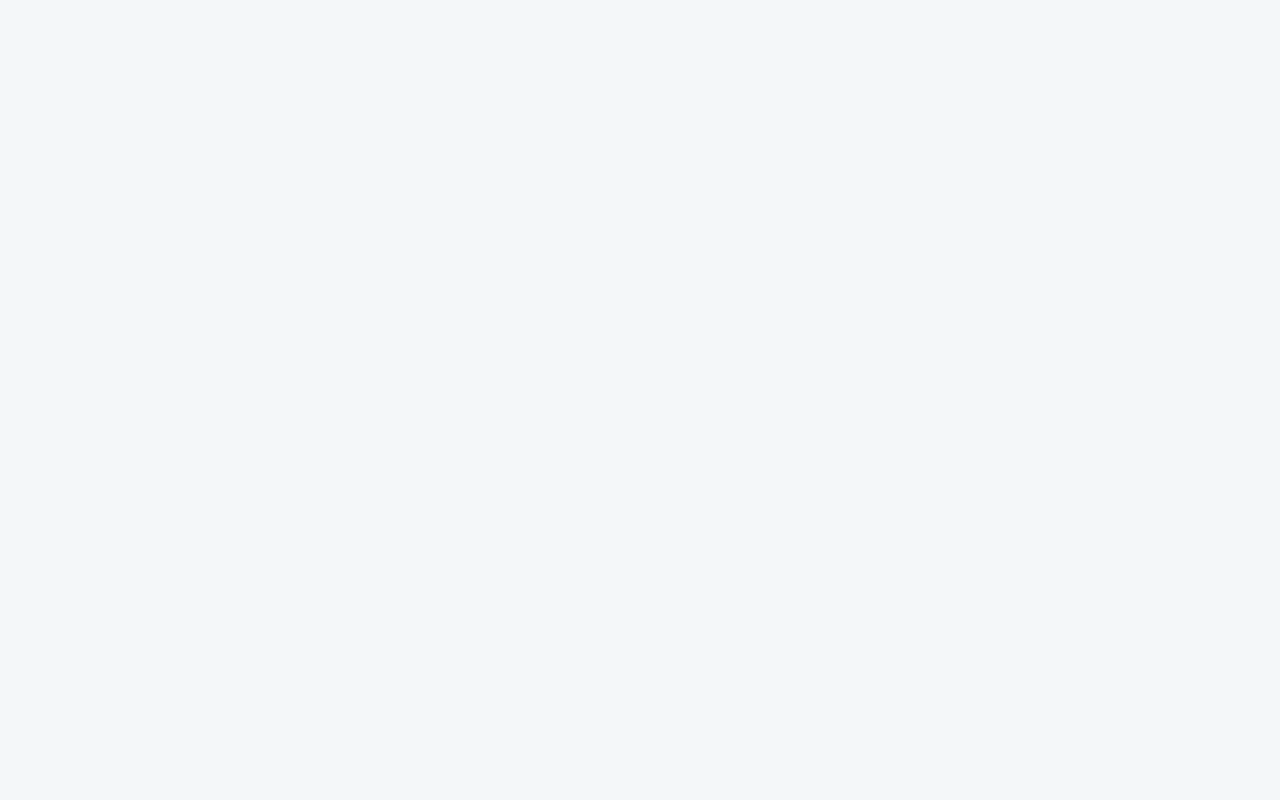
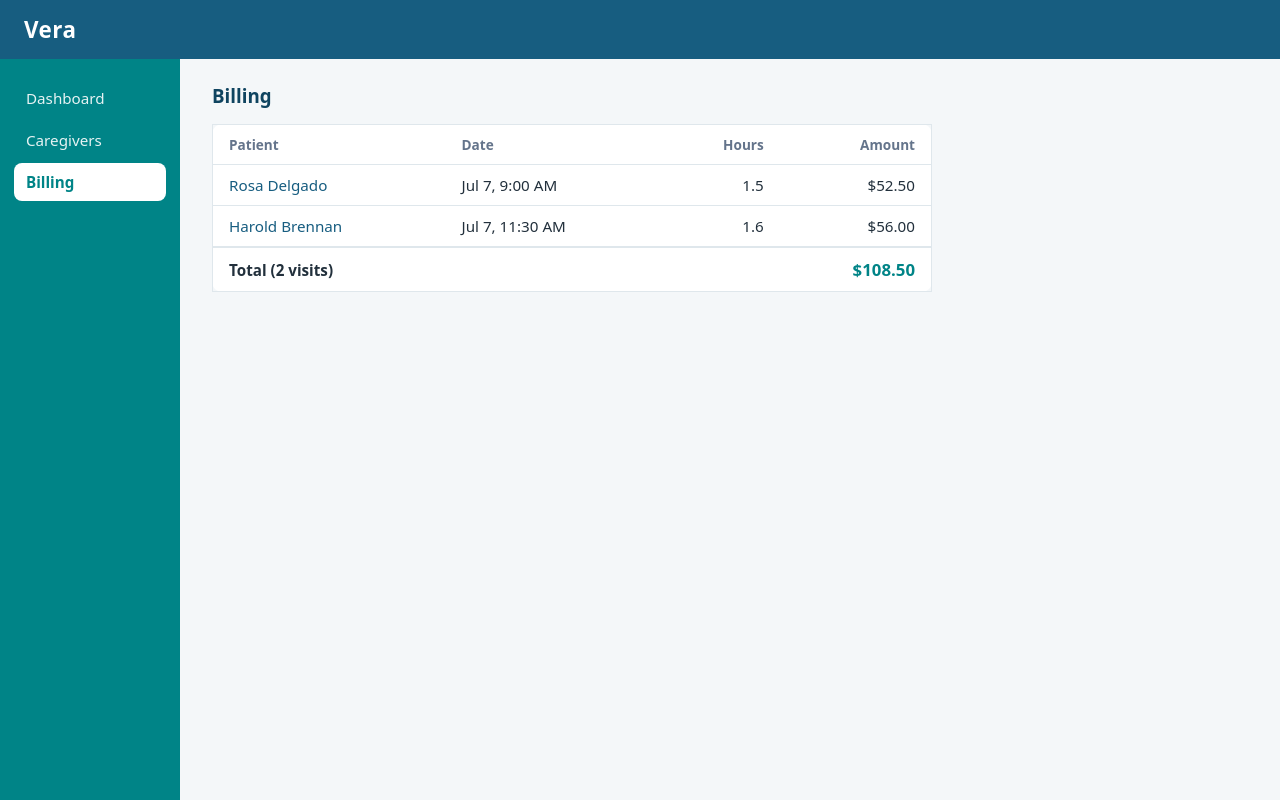
Before and after one commit to Marcandy/vera, a React (Vite) app: page /billing in a window 1280 px wide. Before the commit this address had no page. Built offline with nearby package versions, Linux system fonts and the light colour scheme.

Commit message:
feat: billing page, show table , calcalate estimated total cost, added new green color secondary

```diff
--- a/src/App.jsx
+++ b/src/App.jsx
@@ -3,6 +3,7 @@ import { Routes, Route, Navigate } from 'react-router';
 import Dashboard from './pages/Dashboard';
 import VisitDetail from './pages/VisitDetail';
 import Layout from './components/Layout';
+import Billing from './pages/Billing';
 
 
 function App() {
@@ -13,6 +14,8 @@ function App() {
               <Route path="/" element={<Navigate to="/dashboard" replace />} />
               <Route path="/dashboard" element={<Dashboard />} />
               <Route path="/visits/:visitId" element={<VisitDetail />} />
+              <Route path="/billing" element={<Billing />} />
+
           </Route>
       </Routes>
   )
--- a/src/components/Layout.module.css
+++ b/src/components/Layout.module.css
@@ -6,7 +6,7 @@
 }
 
 .sidebar {
-    background-color: hsl(120, 49%, 55%);   /* experiment: bright lime chrome */
+    background-color: var(--vera-secondary);
     padding: 20px 14px;
 }
 
@@ -28,7 +28,7 @@
 }
 
 .navLink {
-    color: #084d23;   /* dark text — white fails contrast on lime */
+    color: rgba(255, 255, 255, 0.9);   /* white passes contrast on the darker teal */
     text-decoration: none;
     padding: 9px 12px;
     border-radius: 8px;
@@ -36,13 +36,13 @@
 }
 
 .navLink:hover {
-    background-color: rgba(255, 255, 255, 0.3);   /* light chip reads crisper than a shadow on mid-green */
-    color: #063018;
+    background-color: rgba(255, 255, 255, 0.12);
+    color: #ffffff;
 }
 
 .active {
-    background-color: var(--vera-primary);
-    color: #ffffff;
+    background-color: #ffffff;   /* white chip + teal text pops on teal chrome */
+    color: var(--vera-secondary);
     font-weight: 600;
 }
 
--- a/src/data/visits.js
+++ b/src/data/visits.js
@@ -5,6 +5,8 @@
 // DERIVED from these nulls, never stored as a separate list.
 // patientConcern is NOT evidence: null = patient raised nothing
 // (normal), so it never blocks billing or shows as "missing".
+// estimatedCost is a NUMBER (dollars); format as currency at render.
+// MVP collapse: stored flat; later derived from hours x payer rate.
 export const visits = [
     {
         id: 1,
@@ -12,6 +14,7 @@ export const visits = [
         caregiverName: "Marcus Reed",
         appointmentTime: "2026-07-07T14:00",
         status: "needs review",
+        estimatedCost: 34,
         checkInTime: "2026-07-07T14:02",
         checkOutTime: "2026-07-07T15:01",
         assessment: "Patient alert and in good spirits. Assisted with bathing and lunch. Mild swelling in left ankle, family notified.",
@@ -24,6 +27,7 @@ export const visits = [
         caregiverName: "Dana Alvarez",
         appointmentTime: "2026-07-07T16:30",
         status: "needs review",
+        estimatedCost: 51,
         checkInTime: "2026-07-07T16:33",
         checkOutTime: null,
         assessment: "Medication reminder completed. Prepared dinner, patient ate half portion.",
@@ -36,6 +40,7 @@ export const visits = [
         caregiverName: "Marcus Reed",
         appointmentTime: "2026-07-07T09:00",
         status: "ready to bill",
+        estimatedCost: 52.5,
         checkInTime: "2026-07-07T08:58",
         checkOutTime: "2026-07-07T10:30",
         assessment: "Morning routine assistance. Vitals stable, patient walked to mailbox and back without difficulty.",
@@ -48,6 +53,7 @@ export const visits = [
         caregiverName: "Keisha Thompson",
         appointmentTime: "2026-07-07T11:30",
         status: "ready to bill",
+        estimatedCost: 56,
         checkInTime: "2026-07-07T11:29",
         checkOutTime: "2026-07-07T13:05",
         assessment: "Physical therapy exercises completed, full set. Patient reports less knee pain than last week.",
@@ -60,6 +66,7 @@ export const visits = [
         caregiverName: "Dana Alvarez",
         appointmentTime: "2026-07-08T08:00",
         status: "in progress",
+        estimatedCost: 42,
         checkInTime: "2026-07-08T08:04",
         checkOutTime: null,
         assessment: null,
@@ -72,6 +79,7 @@ export const visits = [
         caregiverName: "Keisha Thompson",
         appointmentTime: "2026-07-08T13:00",
         status: "scheduled",
+        estimatedCost: 38.5,
         checkInTime: null,
         checkOutTime: null,
         assessment: null,
@@ -84,6 +92,7 @@ export const visits = [
         caregiverName: "Marcus Reed",
         appointmentTime: "2026-07-07T08:00",
         status: "billed",
+        estimatedCost: 45.5,
         checkInTime: "2026-07-07T07:57",
         checkOutTime: "2026-07-07T09:15",
         assessment: "Overnight recap reviewed. Breakfast and morning medications administered on schedule.",
--- a/src/index.css
+++ b/src/index.css
@@ -2,6 +2,7 @@
     /* Vera palette — blue = trust/brand, green reserved for money-positive statuses */
     --vera-primary: #175d80;
     --vera-primary-dark: #0f4460;
+    --vera-secondary: #008487;   /* teal-green: nav chrome + money accents */
     --bg: #f4f7f9;
     --card-bg: #ffffff;
     --border: #dfe7ec;
--- /dev/null
+++ b/src/pages/Billing.jsx
@@ -0,0 +1,101 @@
+import { useEffect, useState } from "react";
+import { Link } from "react-router";
+import { getVisits } from "../services/visitService";
+import styles from "./Billing.module.css";
+
+const formatDate = (isoString) =>
+    new Date(isoString).toLocaleString("en-US", {
+        month: "short", day: "numeric", hour: "numeric", minute: "2-digit"
+    });
+
+const formatCurrency = (amount) =>
+    amount.toLocaleString("en-US", { style: "currency", currency: "USD" });
+
+// hours between two ISO strings; Date minus Date yields milliseconds
+const hoursBetween = (checkIn, checkOut) =>
+    ((new Date(checkOut) - new Date(checkIn)) / 3600000).toFixed(1);
+
+const Billing = () => {
+
+    const [ readyToBillVisits, setReadyToBill] = useState(null);
+    // loading guardrail
+    const [ loading, setLoading ] = useState(true);
+
+    useEffect(() => {
+        async function fetchVisits () {
+            const results = await getVisits();
+            const filteredVisit = results.filter((visit) => {
+                return visit.status === "ready to bill"
+            })
+
+            setReadyToBill(filteredVisit);
+            setLoading(false);
+        }
+
+        fetchVisits();
+
+    }, [])
+
+    if (loading) return <p>Loading...</p>
+
+    if (readyToBillVisits.length === 0) {
+        return (
+            <section className={styles.billing}>
+                <h3>Billing</h3>
+                <p className={styles.emptyState}>
+                    No visits are ready to bill yet. Verified visits appear
+                    here once their evidence is complete.
+                </p>
+            </section>
+        );
+    }
+
+    const total = readyToBillVisits.reduce(
+        (sum, visit) => sum + visit.estimatedCost, 0
+    );
+
+    return (
+        <section className={styles.billing}>
+            <h3>Billing</h3>
+
+            <table className={styles.claimsTable}>
+                <thead>
+                    <tr>
+                        <th>Patient</th>
+                        <th>Date</th>
+                        <th className={styles.amountCol}>Hours</th>
+                        <th className={styles.amountCol}>Amount</th>
+                    </tr>
+                </thead>
+                <tbody>
+                    {readyToBillVisits.map((visit) => (
+                        <tr key={visit.id}>
+                            <td>
+                                <Link to={`/visits/${visit.id}`} className={styles.patientLink}>
+                                    {visit.patientName}
+                                </Link>
+                            </td>
+                            <td>{formatDate(visit.appointmentTime)}</td>
+                            <td className={styles.amountCol}>
+                                {hoursBetween(visit.checkInTime, visit.checkOutTime)}
+                            </td>
+                            <td className={styles.amountCol}>
+                                {formatCurrency(visit.estimatedCost)}
+                            </td>
+                        </tr>
+                    ))}
+                </tbody>
+                <tfoot>
+                    <tr>
+                        <td colSpan={3}>
+                            Total ({readyToBillVisits.length} visit{readyToBillVisits.length > 1 ? "s" : ""})
+                        </td>
+                        <td className={styles.amountCol}>{formatCurrency(total)}</td>
+                    </tr>
+                </tfoot>
+            </table>
+        </section>
+    );
+}
+
+export default Billing;
--- /dev/null
+++ b/src/pages/Billing.module.css
@@ -0,0 +1,68 @@
+.billing {
+    max-width: 720px;
+}
+
+.billing h3 {
+    margin: 0 0 16px;
+    color: var(--vera-primary-dark);
+}
+
+.emptyState {
+    color: var(--text-muted);
+    background-color: var(--card-bg);
+    border: 1px solid var(--border);
+    border-radius: 10px;
+    padding: 24px;
+}
+
+.claimsTable {
+    width: 100%;
+    border-collapse: collapse;
+    background-color: var(--card-bg);
+    border: 1px solid var(--border);
+    border-radius: 10px;
+    font-size: 0.95rem;
+}
+
+.claimsTable th,
+.claimsTable td {
+    padding: 10px 16px;
+    text-align: left;
+}
+
+.claimsTable thead th {
+    color: var(--text-muted);
+    font-weight: 600;
+    font-size: 0.85rem;
+    border-bottom: 1px solid var(--border);
+}
+
+.claimsTable tbody tr {
+    border-bottom: 1px solid var(--border);
+}
+
+.claimsTable tfoot td {
+    font-weight: 600;
+    border-top: 2px solid var(--border);
+}
+
+/* the money line — same teal as the nav, money accent role */
+.claimsTable tfoot .amountCol {
+    color: var(--vera-secondary);
+    font-size: 1.05rem;
+}
+
+/* numeric columns read best right-aligned, decimals stacking;
+   .claimsTable prefix outweighs the th/td left-align rule above */
+.claimsTable .amountCol {
+    text-align: right;
+}
+
+.patientLink {
+    color: var(--vera-primary);
+    text-decoration: none;
+}
+
+.patientLink:hover {
+    text-decoration: underline;
+}
```
